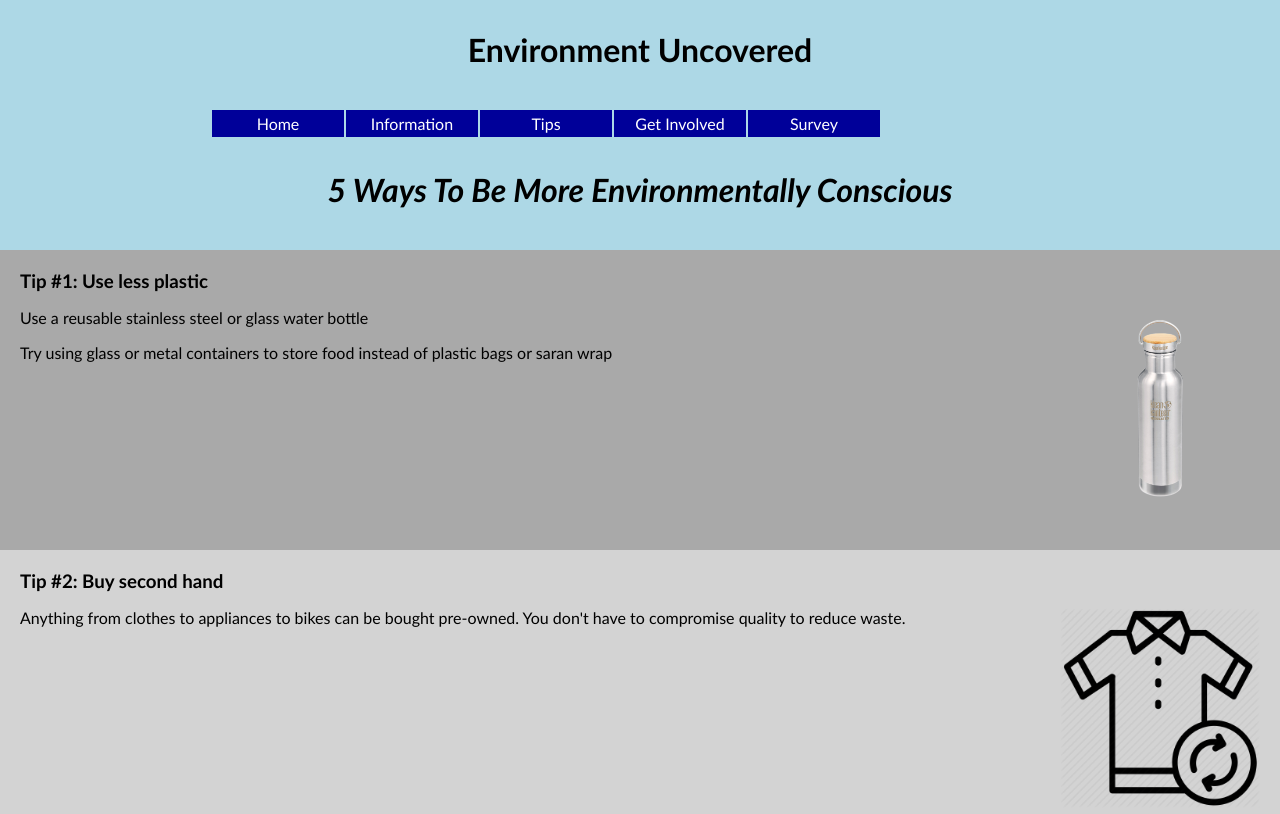
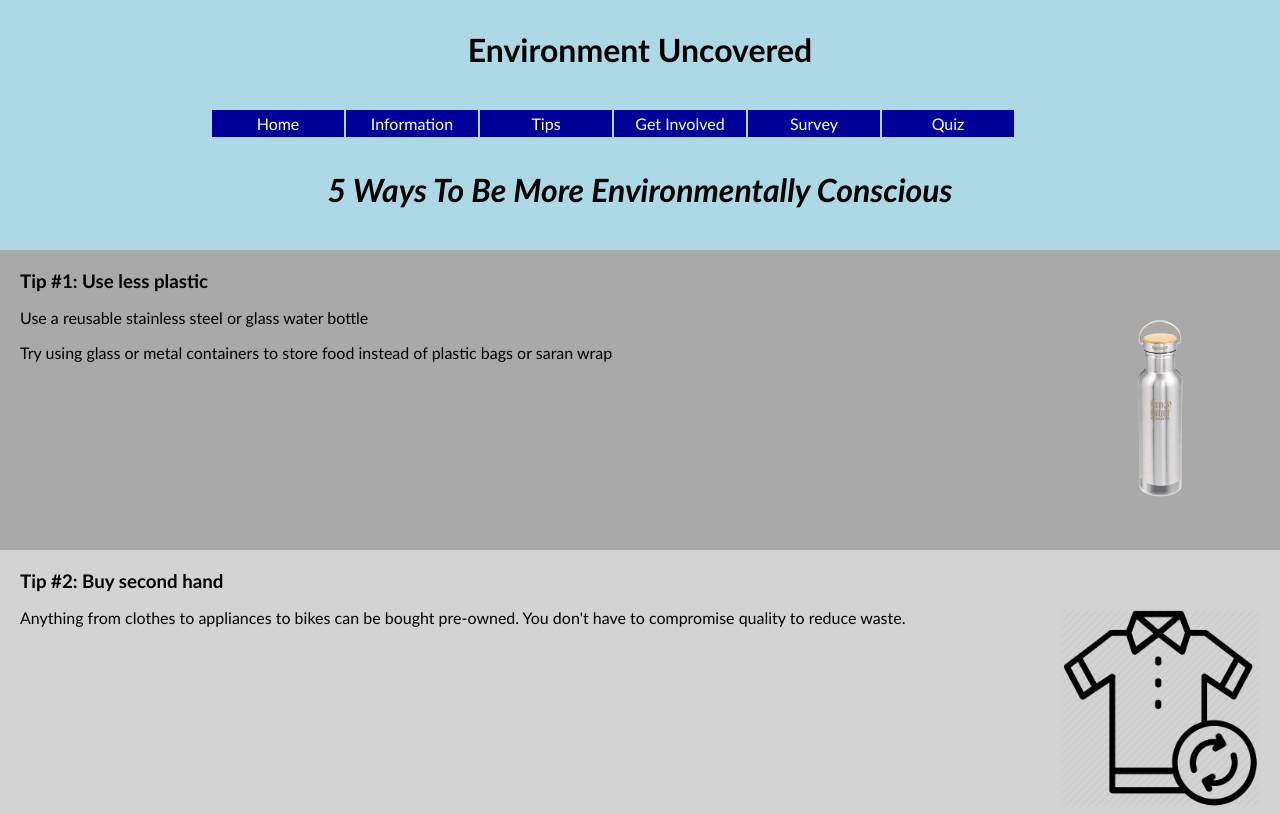
Before and after one commit to kelsey0708/environment, a plain HTML site: page lifestylechanges.html in a window 1280 px wide. Shown: the top 814 px of the page. Drawn offline with Linux system fonts and the light colour scheme.

Commit message:
added quiz to navigation bar in tips

```diff
--- a/lifestylechanges.html
+++ b/lifestylechanges.html
@@ -23,6 +23,7 @@
     			<li><a href="lifestylechange.html"><center>Tips</center></a></li>
     			<li><a href="GetInvolved.html"><center>Get Involved</center></a></li>
     			<li><a href="survey.html"><center>Survey</center></a></li>
+          <li><a href=""><center>Quiz</center></a></li>
     		</ul>
 
     <button onclick="topFunction()" id="myBtn" title="Go to top">Top</button>
```
